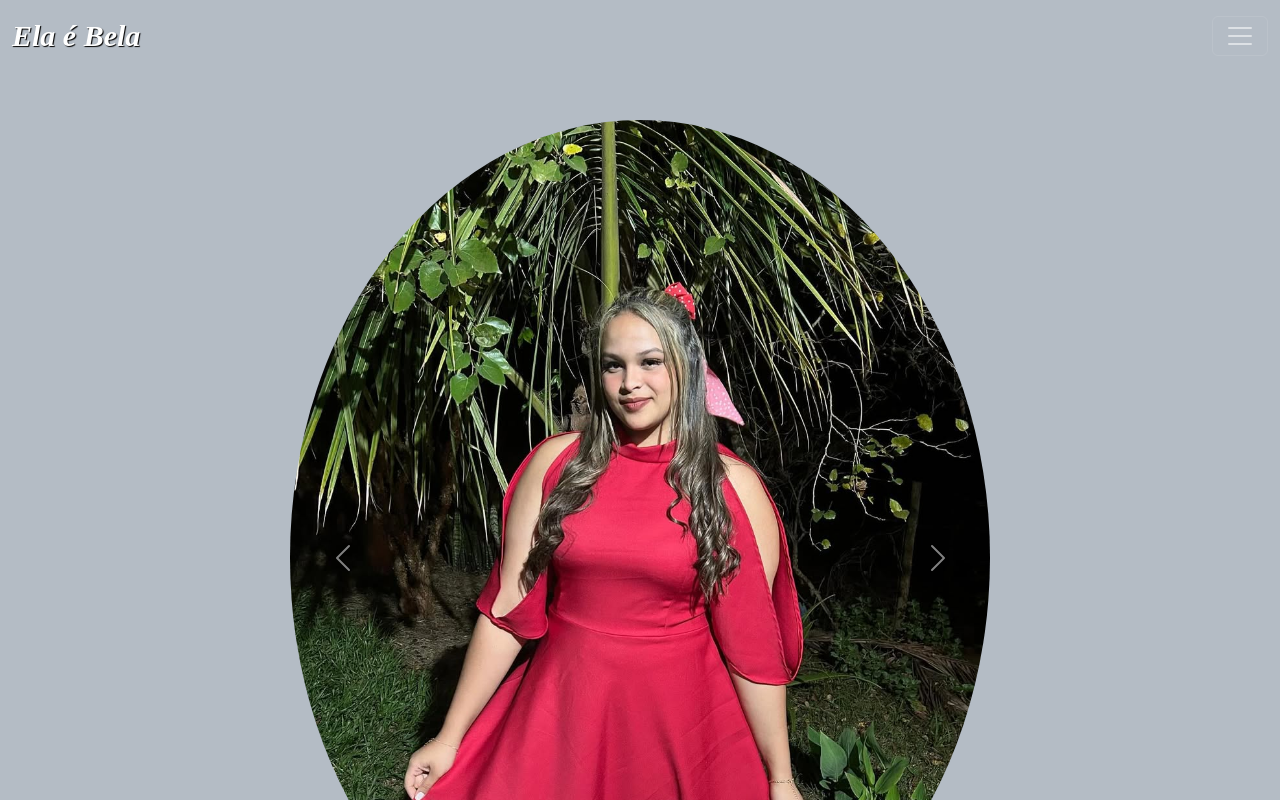
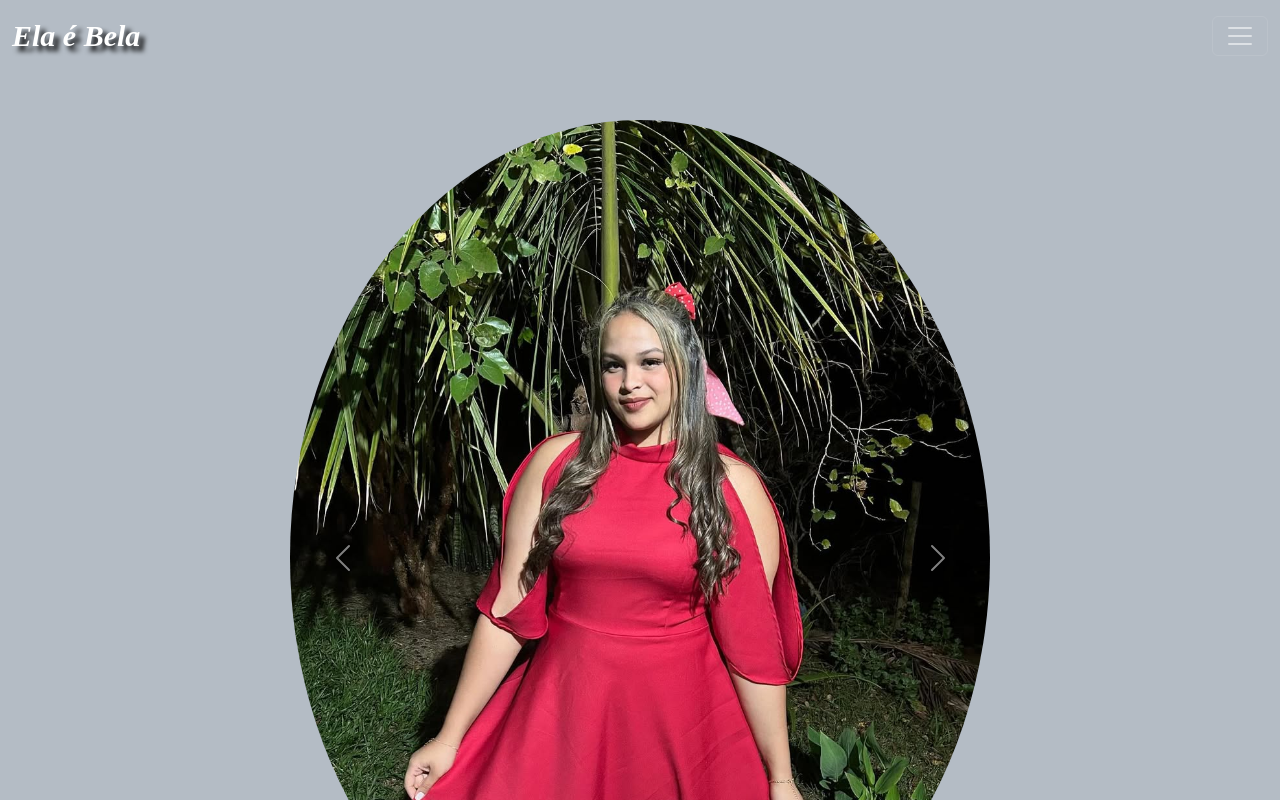
Before and after one commit to LucasEdmundo/atelie-ela-e-bela, a plain HTML site: page index.html in a window 1280 px wide. Shown: the top 800 px of the page. Drawn offline with nearby package versions, Linux system fonts and the light colour scheme.

Commit message:
estilizando logo marca

```diff
--- a/src/css/style.css
+++ b/src/css/style.css
@@ -12,7 +12,7 @@ body{
 .navbar-brand{
     font-size: 30px;
     font-family:EBGaramond ;
-    text-shadow: 1px 1px 1px black;
+    text-shadow: 5px 5px 5px black;
 }
 
 #carouselExampleCaptions{
```
